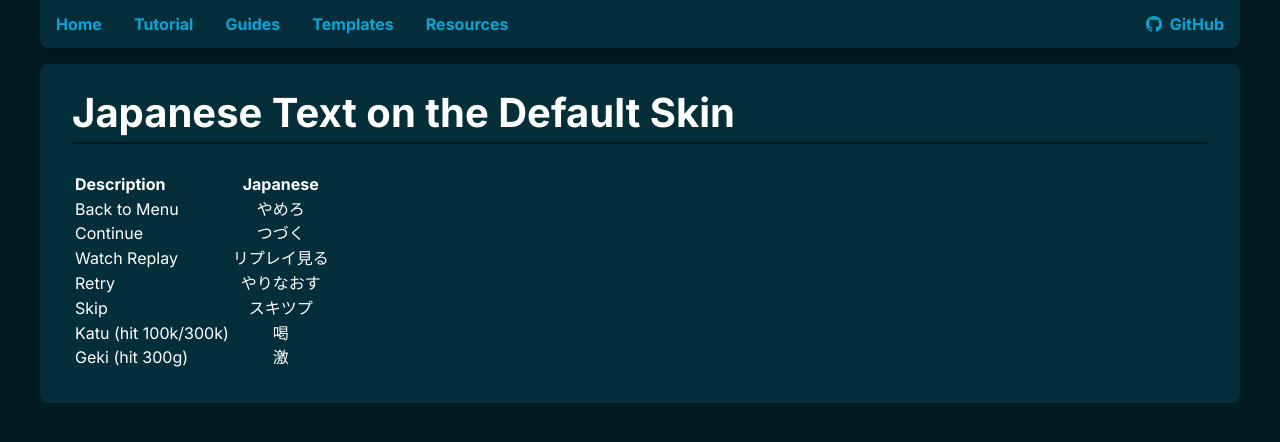
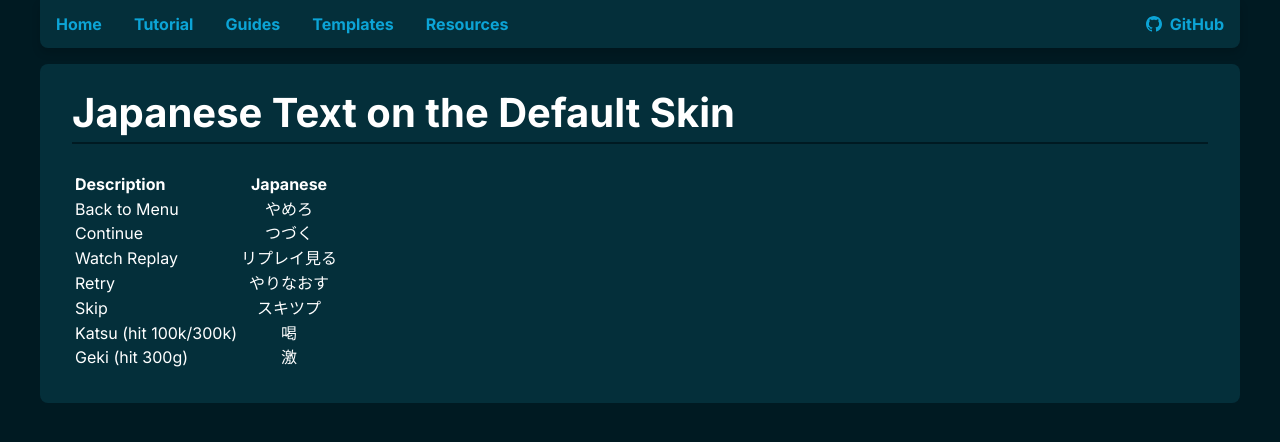
Before and after one commit to RockRoller01/skinninginfo, a Jekyll site: the page built from resources/japanese_text_on_the_default_skin.md, in a window 1280 px wide. Shown: the top 442 px of the page. Built offline with Jekyll 4.4.1, drawn with Linux system fonts in a browser that asks for light colours.

Commit message:
fix peppys japanese

```diff
--- a/resources/japanese_text_on_the_default_skin.md
+++ b/resources/japanese_text_on_the_default_skin.md
@@ -5,12 +5,12 @@ title: Japanese Text on the Default Skin
 
 # Japanese Text on the Default Skin
 
-| Description          | Japanese |
-|----------------------|:--------:|
-| Back to Menu         | やめろ |
-| Continue             | つづく |
-| Watch Replay         | リプレイ見る |
-| Retry                | やりなおす |
-| Skip                 | スキツプ |
-| Katu (hit 100k/300k) | 喝 |
-| Geki (hit 300g)      | 激 |
+| Description           |   Japanese   |
+| --------------------- | :----------: |
+| Back to Menu          |    やめろ    |
+| Continue              |    つづく    |
+| Watch Replay          | リプレイ見る |
+| Retry                 |  やりなおす  |
+| Skip                  |   スキツプ   |
+| Katsu (hit 100k/300k) |      喝      |
+| Geki (hit 300g)       |      激      |
```
